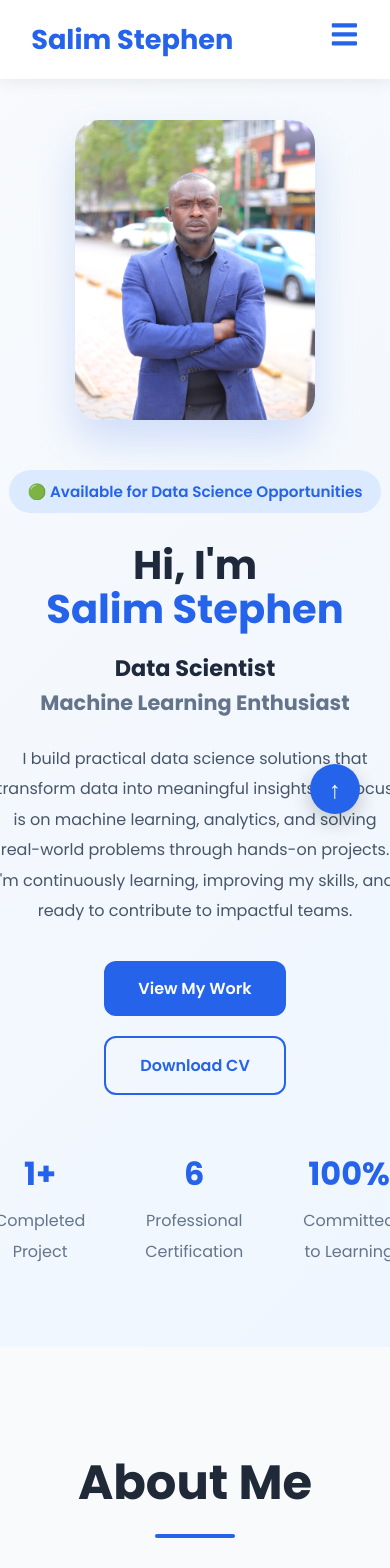
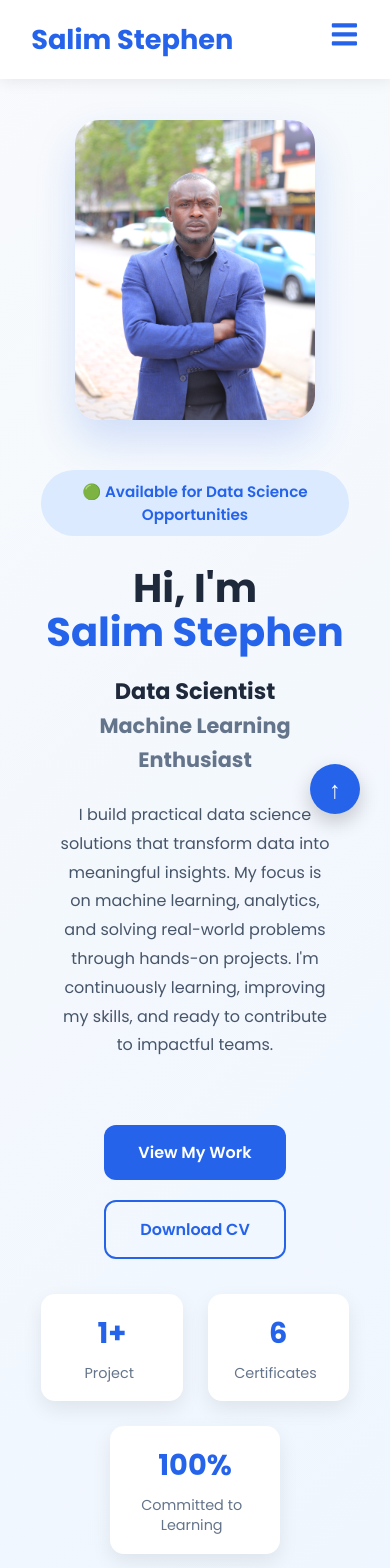
Before and after one commit to salimstephen/salim-portfolio, a React app: page / in a window 390 px wide. Shown: the top 1568 px of the page. Built offline with nearby package versions, Linux system fonts and the light colour scheme; the HTML template or start-up script is replaced by a standard one.

Commit message:
Improve mobile responsiveness for Hero section

```diff
--- a/src/components/Hero.css
+++ b/src/components/Hero.css
@@ -199,9 +199,6 @@
     padding:100px 8%;
 
     scroll-margin-top:90px;
-
-}
-.hero{
     min-height:100vh;
     padding:120px 8% 80px;
 }
@@ -229,6 +226,12 @@
 
         align-items:center;
 
+        width:100%;
+
+        padding:0 10px;
+
+        box-sizing:border-box;
+
     }
 
     .hero-content h1{
@@ -247,7 +250,13 @@
 
         font-size:1rem;
 
-        max-width:100%;
+        line-height:1.8;
+
+        max-width:95%;
+
+        margin:0 auto 30px;
+
+        padding:0 8px;
 
     }
 
@@ -292,5 +301,56 @@
         min-width:180px;
 
     }
+    .hero-stats{
+
+        width:100%;
+
+        display:flex;
+
+        justify-content:center;
+
+        gap:25px;
+
+        margin-top:35px;
+
+        flex-wrap:wrap;
 
     }
+
+    .hero-stats div{
+
+        flex:1;
+
+        min-width:130px;
+
+        max-width:170px;
+
+        padding:18px;
+
+        background:#ffffff;
+
+        border-radius:14px;
+
+        box-shadow:0 8px 20px rgba(0,0,0,.08);
+
+    }
+
+    .hero-stats h3{
+
+        font-size:1.8rem;
+
+        margin-bottom:8px;
+
+    }
+
+    .hero-stats p{
+
+        font-size:.9rem;
+
+        line-height:1.4;
+
+        margin:0;
+
+    }
+
+    }
--- a/src/components/Hero.jsx
+++ b/src/components/Hero.jsx
@@ -52,7 +52,7 @@ function Hero() {
 
                 <h3>1+</h3>
 
-                <p>Completed Project</p>
+                <p>Project</p>
 
             </div>
 
@@ -60,7 +60,7 @@ function Hero() {
 
                 <h3>6</h3>
 
-                <p>Professional Certification</p>
+                <p>Certificates</p>
 
             </div>
 
```
